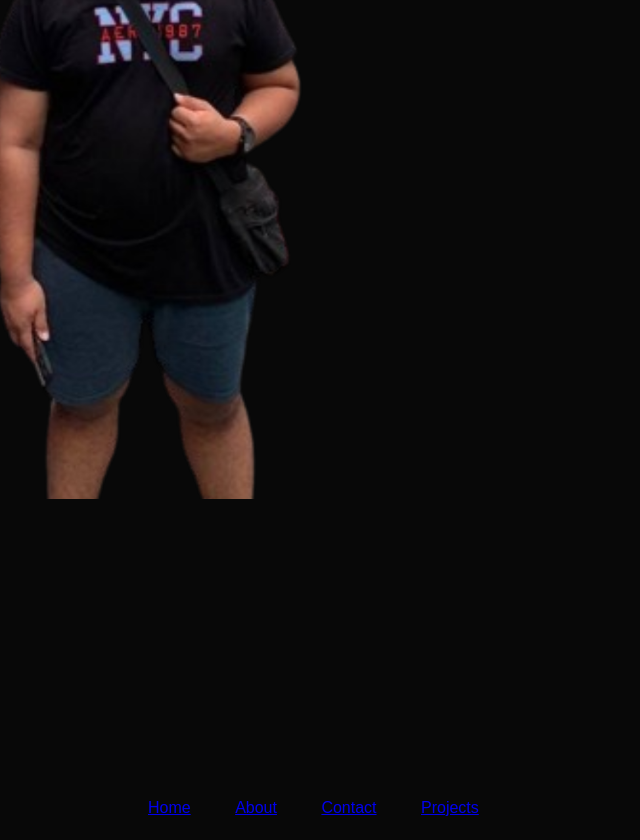
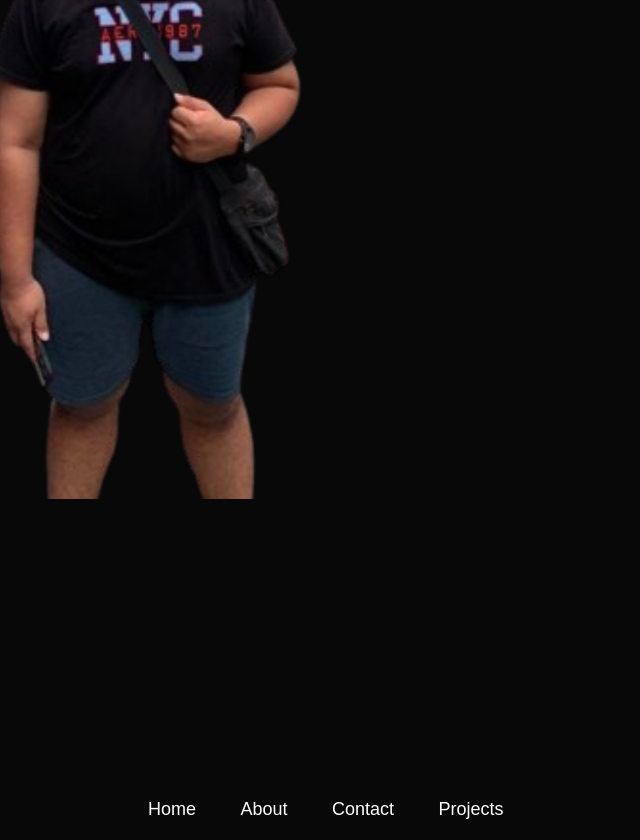
Before and after one commit to vaughnDungo/Dungo_Website, a plain HTML site: page index.html in a window 1280 px wide. Shown: the part 301-1141 px from the top of the page, without its empty margins (0-640 px from the left). Drawn offline with Linux system fonts and the light colour scheme.

Commit message:
Updated......

```diff
--- a/styles.css
+++ b/styles.css
@@ -43,3 +43,9 @@ nav ul li
     margin: 10px 20px;
 
 }
+
+nav ul li a{
+    color: #fff;
+    text-decoration: none;
+    font-size: 18px;
+}
```
